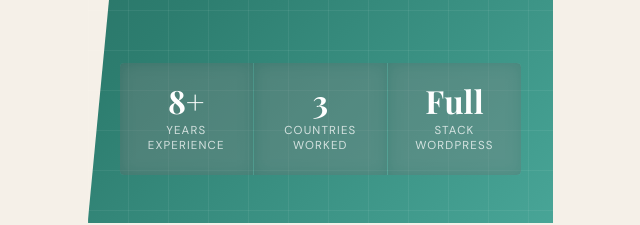
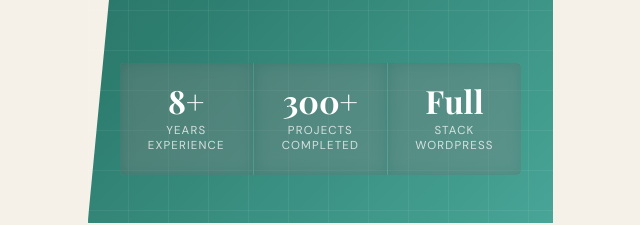
Before and after one commit to msfaraway/portfolio, a plain HTML site: page index.html in a window 1280 px wide. Shown: the part 846-1071 px from the top of the page, 599-1239 px from the left. Drawn offline with nearby package versions, Linux system fonts and the light colour scheme; a web font is replaced by a local one.

Commit message:
Update index.html

```diff
--- a/index.html
+++ b/index.html
@@ -512,8 +512,8 @@
         <div class="stat-label">Years Experience</div>
       </div>
       <div class="stat">
-        <div class="stat-num">3</div>
-        <div class="stat-label">Countries Worked</div>
+        <div class="stat-num">300+</div>
+        <div class="stat-label">Projects Completed</div>
       </div>
       <div class="stat">
         <div class="stat-num">Full</div>
```
